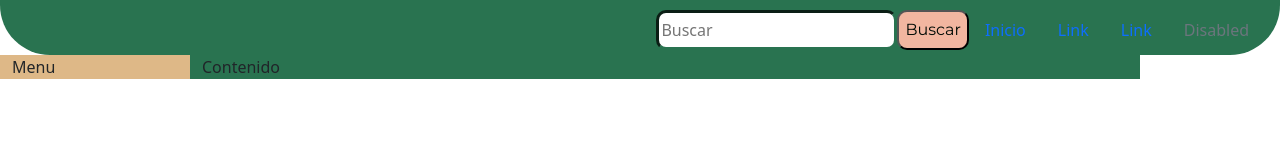
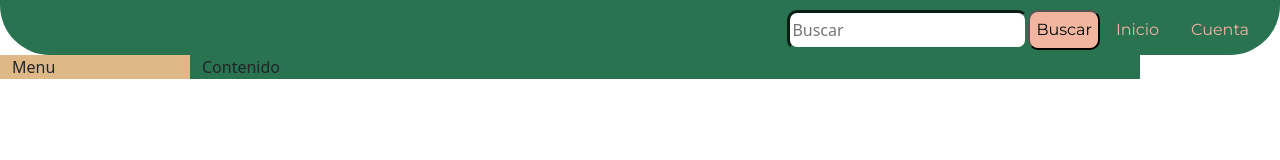
Before and after one commit to Miamp/ShoppinApiProject, a website with bundled scripts: page main.html in a window 1280 px wide. Built offline with nearby package versions, Linux system fonts and the light colour scheme.

Commit message:
Menu superior

```diff
--- a/main.html
+++ b/main.html
@@ -24,17 +24,11 @@
                 <input type="search" id="search" class="search" placeholder="Buscar">
                 <button type="button" id="button" class="button">Buscar</button>
 
-                <li class="nav-item">
+                <li class="nav-item navSuperior-links">
                     <a class="nav-link " href="#">Inicio</a>
                 </li>
-                <li class="nav-item">
-                    <a class="nav-link" href="#">Link</a>
-                </li>
-                <li class="nav-item">
-                    <a class="nav-link" href="#">Link</a>
-                </li>
-                <li class="nav-item">
-                    <a class="nav-link disabled">Disabled</a>
+                <li class="nav-item navSuperior-links">
+                    <a class="nav-link" href="#">Cuenta</a>
                 </li>
             </ul>
         </div>
--- a/styles.css
+++ b/styles.css
@@ -16,8 +16,14 @@ body {
     border-bottom-left-radius: 50px;
 }
 
-.a{
-text-decoration: none;
+.navSuperior-links a:link,
+.navSuperior-links a:visited,
+.navSuperior-links a:hover,
+.navSuperior-links a:active {
+    color: #F2B1A2;
+    font-family: 'Montserrat', sans-serif;
+    font-weight: 400;
+    text-decoration: none;
 }
 
 .search {
```
